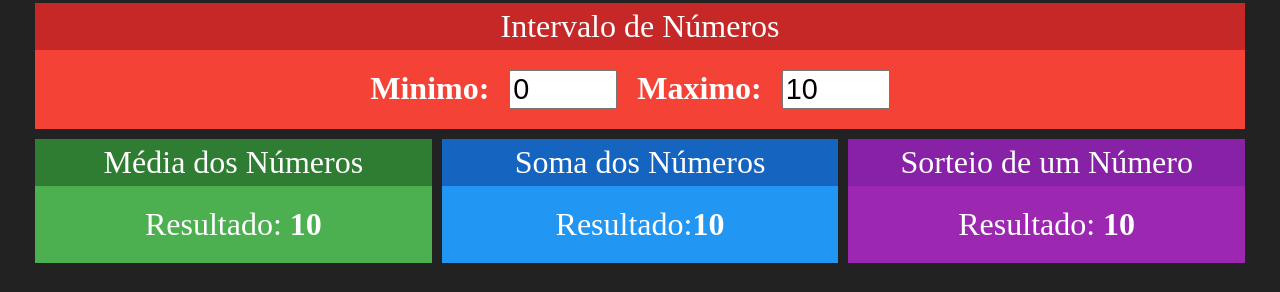
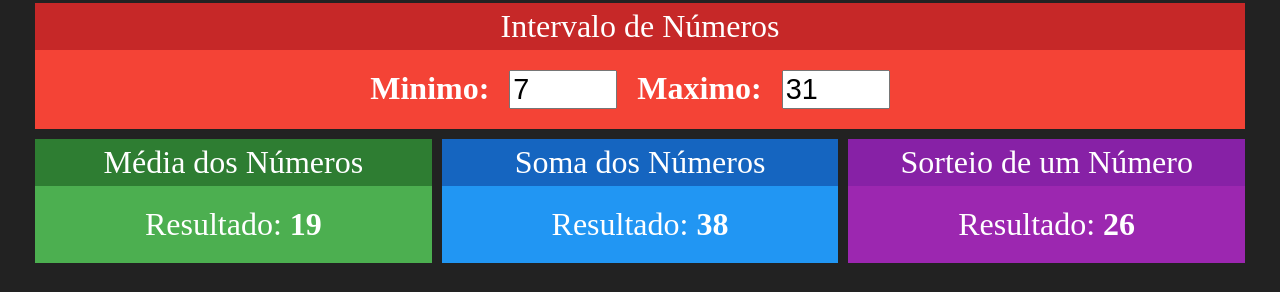
Before and after one commit to diogo-lima-flooxai/project-redux-state-management, a React (Create React App) app in the folder redux-simples/: page / in a window 1280 px wide. Shown: the part 192-484 px from the top of the page. Built offline with nearby package versions, Linux system fonts and the light colour scheme.

Commit message:
feat: add component connection with redux

```diff
--- a/redux-simples/src/components/Intervalo.jsx
+++ b/redux-simples/src/components/Intervalo.jsx
@@ -1,21 +1,31 @@
 import './Intervalo.css'
+import { connect } from 'react-redux'
 
 import Card from './Card'
 
-export default props => {
-
+function Intervalo (props) {
+const {min, max} = props;
   return (
     <Card title='Intervalo de Números' red>
       <div className='Intervalo'>
         <span>
           <strong>Minimo:</strong>
-          <input type='number' value={0} readOnly/>
+          <input type='number' value={min} readOnly/>
         </span>
         <span>
           <strong>Maximo:</strong>
-          <input type='number' value={10} readOnly/>
+          <input type='number' value={max} readOnly/>
         </span>
       </div>
     </Card>
   )
 }
+
+function mapStateToProps(state){
+  return {
+    min: state.numeros.min,
+    max: state.numeros.max,
+  }
+}
+
+export default connect(mapStateToProps)(Intervalo)
--- a/redux-simples/src/components/Media.jsx
+++ b/redux-simples/src/components/Media.jsx
@@ -1,14 +1,26 @@
+import { connect } from 'react-redux'
+
 import Card from './Card'
 
-export default props => {
+function Media(props) {
+  const { min, max} = props
   return (
     <Card title='Média dos Números' green>
       <div>
         <span>
           <span>Resultado:</span>
-          <strong> {10}</strong>
+          <strong> {(max + min) / 2}</strong>
         </span>
       </div>
     </Card>
   )
 }
+
+function mapStateToProps(state){
+  return {
+    min: state.numeros.min,
+    max: state.numeros.max,
+  }
+}
+
+export default connect(mapStateToProps) (Media)
--- a/redux-simples/src/components/Soma.jsx
+++ b/redux-simples/src/components/Soma.jsx
@@ -1,14 +1,25 @@
 import Card from './Card'
+import { connect } from 'react-redux'
 
-export default props => {
+function Soma (props) {
+  const {min, max} = props
   return (
     <Card title='Soma dos Números' blue>
       <div>
         <span>
           <span>Resultado:</span>
-          <strong>{10}</strong>
+          <strong> {max + min}</strong>
         </span>
       </div>
     </Card>
   )
 }
+
+function mapStateToProps(state){
+  return {
+    min: state.numeros.min,
+    max: state.numeros.max,
+  }
+}
+
+export default connect(mapStateToProps)(Soma)
--- a/redux-simples/src/components/Sorteio.jsx
+++ b/redux-simples/src/components/Sorteio.jsx
@@ -1,14 +1,27 @@
+import { connect } from 'react-redux'
+
 import Card from './Card'
 
-export default props => {
+function Sorteio (props) {
+  const {max, min} = props
+  const aleatorio = parseInt(Math.random() * (max - min)) + min
   return (
     <Card title='Sorteio de um Número' purple>
       <div>
         <span>
           <span>Resultado:</span>
-          <strong> {10}</strong>
+          <strong> {aleatorio}</strong>
         </span>
       </div>
     </Card>
   )
 }
+
+function mapStateToProps(state){
+  return {
+    min: state.numeros.min,
+    max: state.numeros.max,
+  }
+}
+
+export default connect(mapStateToProps)(Sorteio);
--- a/redux-simples/src/store/storeConfig.js
+++ b/redux-simples/src/store/storeConfig.js
@@ -4,8 +4,8 @@
   numeros: function(state, action) {
     console.log(state, ' ', action)
     return {
-      min: 1,
-      max: 10
+      min: 7,
+      max: 31
     }
   },
   nomes: function(state, action){
```
